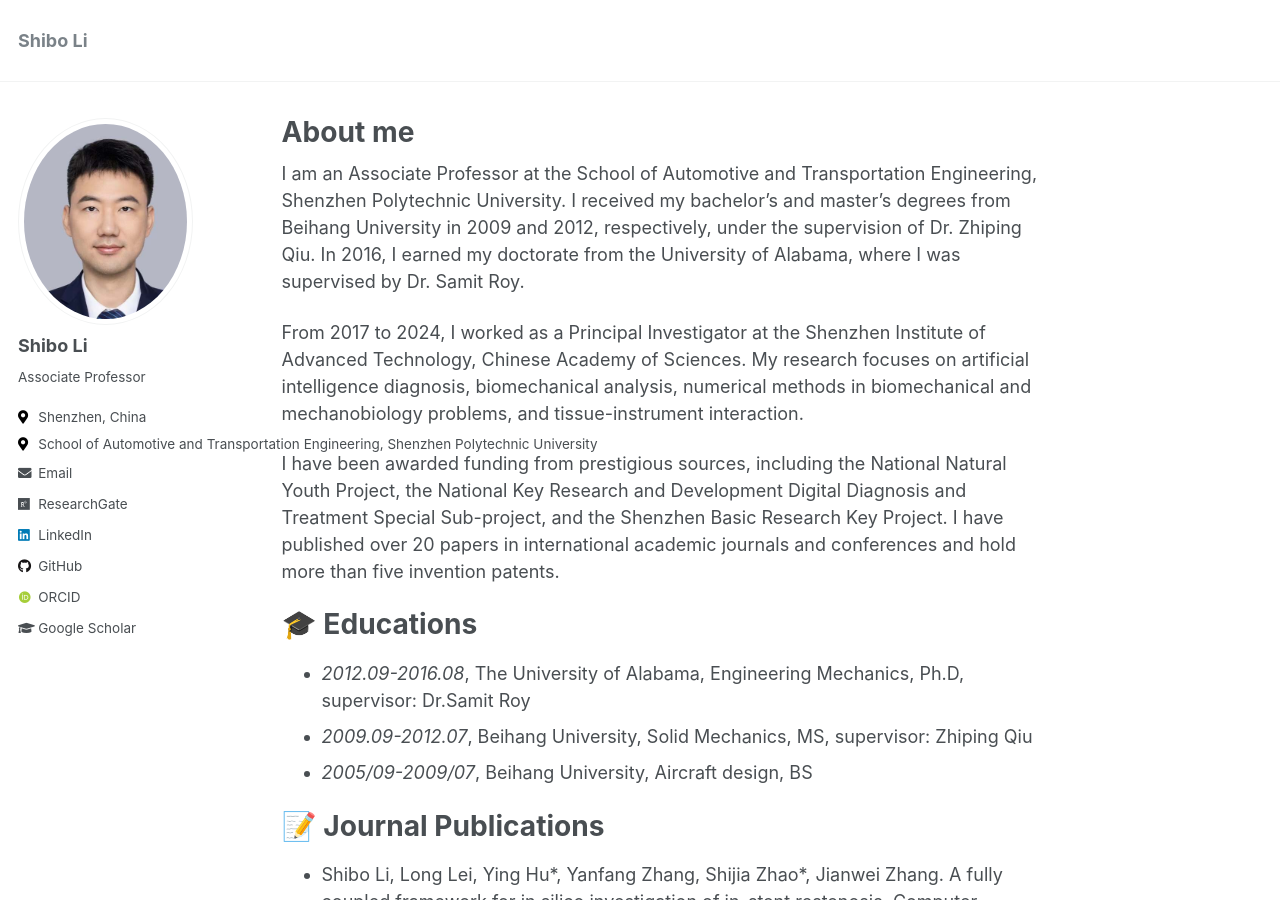
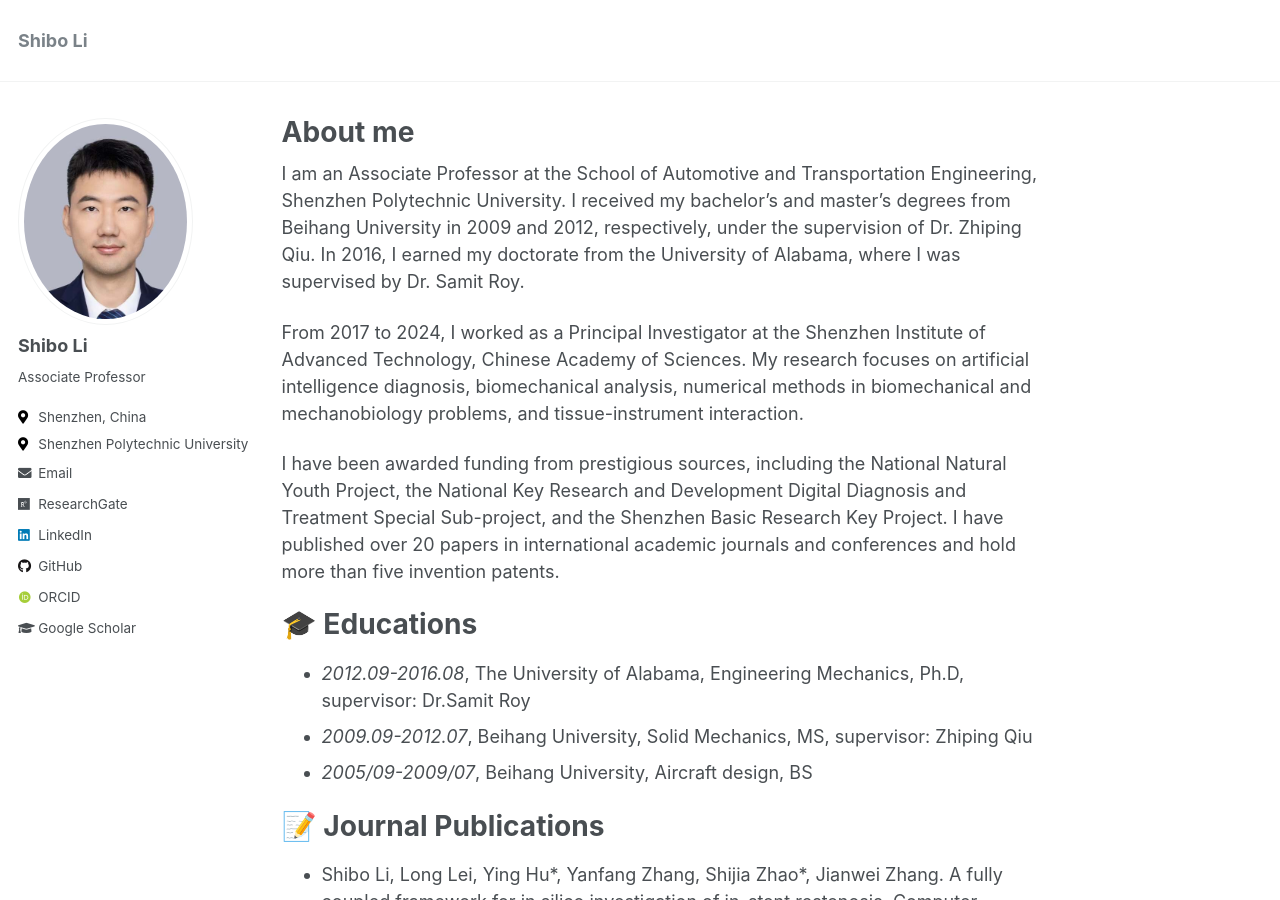
Before and after one commit to shiboli/shiboli.github.io, a Jekyll site: the page built from _pages/about.md, in a window 1280 px wide and 900 px high. Built offline with Jekyll 4.4.1, drawn with Linux system fonts in a browser that asks for light colours; some web fonts are replaced.

Commit message:
update20240711-1

```diff
--- a/_config.yml
+++ b/_config.yml
@@ -88,7 +88,7 @@ author:
   avatar           : "profile.jpg"
   bio              : "Associate Professor"
   location         : "Shenzhen, China"
-  employer         : "School of Automotive and Transportation Engineering, Shenzhen Polytechnic University"
+  employer         : "Shenzhen Polytechnic University"
   pubmed           :
   orcid            : "https://orcid.org/0000-0001-8398-4102"
   googlescholar    : "https://scholar.google.com/citations?user=Zsfdxk4AAAAJ&hl=en"
```
